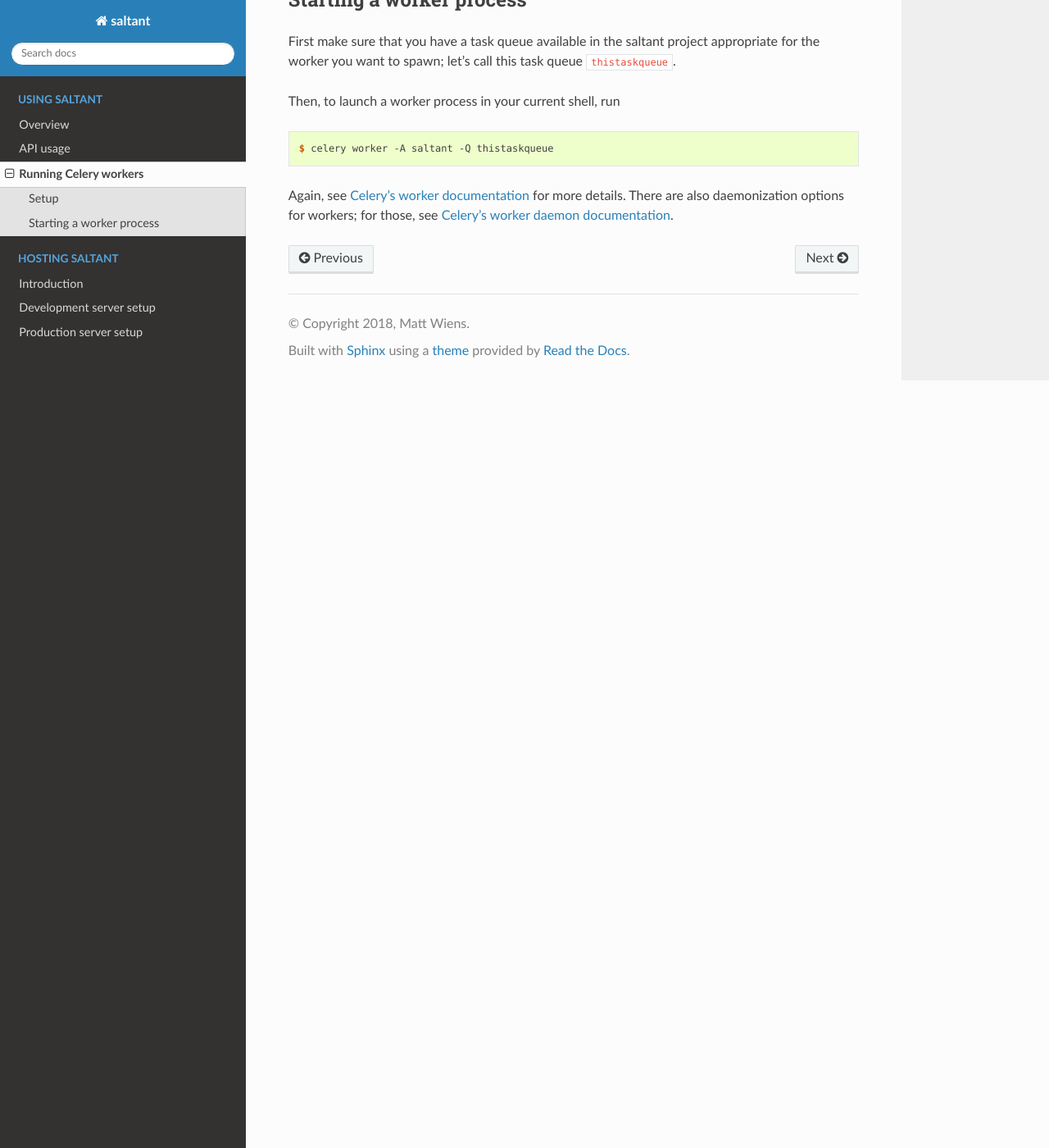
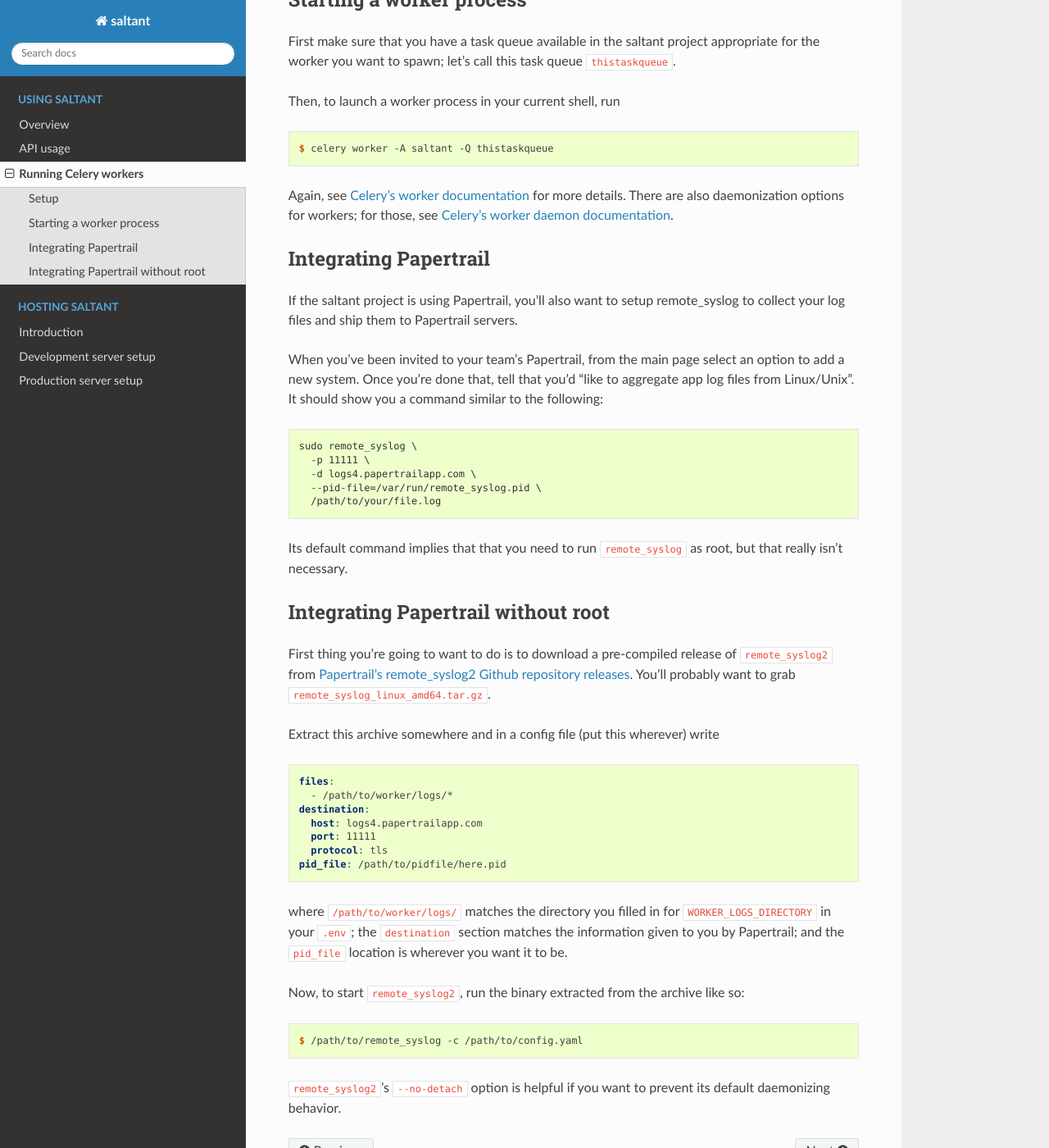
Before and after one commit to saltant-org/saltant, a Sphinx documentation site: the page built from docs/source/using/celery-workers.rst, in a window 1280 px wide and 1400 px high, scrolled down 1299 px. Shown: the whole window at 82% size. Built offline with Sphinx 7.4.7 and the Read the Docs theme 2.0.0, drawn with Linux system fonts in a browser that asks for light colours.

Commit message:
Add Papertrail stuff to worker docs

```diff
--- a/docs/source/using/celery-workers.rst
+++ b/docs/source/using/celery-workers.rst
@@ -67,8 +67,64 @@ Again, see `Celery's worker documentation`_ for more details. There are
 also daemonization options for workers; for those, see `Celery's worker
 daemon documentation`_.
 
+Integrating Papertrail
+----------------------
+
+If the saltant project is using Papertrail, you'll also want to setup
+remote_syslog to collect your log files and ship them to Papertrail
+servers.
+
+When you've been invited to your team's Papertrail, from the main page
+select an option to add a new system. Once you're done that, tell that
+you'd "like to aggregate app log files from Linux/Unix". It should show
+you a command similar to the following::
+
+    sudo remote_syslog \
+      -p 11111 \
+      -d logs4.papertrailapp.com \
+      --pid-file=/var/run/remote_syslog.pid \
+      /path/to/your/file.log
+
+Its default command implies that that you need to run ``remote_syslog``
+as root, but that really isn't necessary.
+
+Integrating Papertrail without root
+-----------------------------------
+
+First thing you're going to want to do is to download a pre-compiled
+release of ``remote_syslog2`` from `Papertrail's remote_syslog2 Github
+repository releases`_. You'll probably want to grab
+``remote_syslog_linux_amd64.tar.gz``.
+
+Extract this archive somewhere and in a config file (put this wherever)
+write
+
+.. code-block:: yaml
+
+    files:
+      - /path/to/worker/logs/*
+    destination:
+      host: logs4.papertrailapp.com
+      port: 11111
+      protocol: tls
+    pid_file: /path/to/pidfile/here.pid
+
+where ``/path/to/worker/logs/`` matches the directory you filled in for
+``WORKER_LOGS_DIRECTORY`` in your ``.env``; the ``destination`` section
+matches the information given to you by Papertrail; and the ``pid_file``
+location is wherever you want it to be.
+
+Now, to start ``remote_syslog2``, run the binary extracted from the
+archive like so::
+
+    $ /path/to/remote_syslog -c /path/to/config.yaml
+
+``remote_syslog2``'s ``--no-detach`` option is helpful if you want to
+prevent its default daemonizing behavior.
+
 .. Links
 .. _Celery's worker documentation: http://docs.celeryproject.org/en/latest/userguide/workers.html
 .. _Celery's worker daemon documentation: http://docs.celeryproject.org/en/latest/userguide/daemonizing.html
 .. _Docker's installation instructions: https://docs.docker.com/install/
+.. _Papertrail's remote_syslog2 GitHub repository releases: https://github.com/papertrail/remote_syslog2/releases
 .. _Singularity's installation instructions: https://www.sylabs.io/guides/2.5.1/user-guide/installation.html
```
